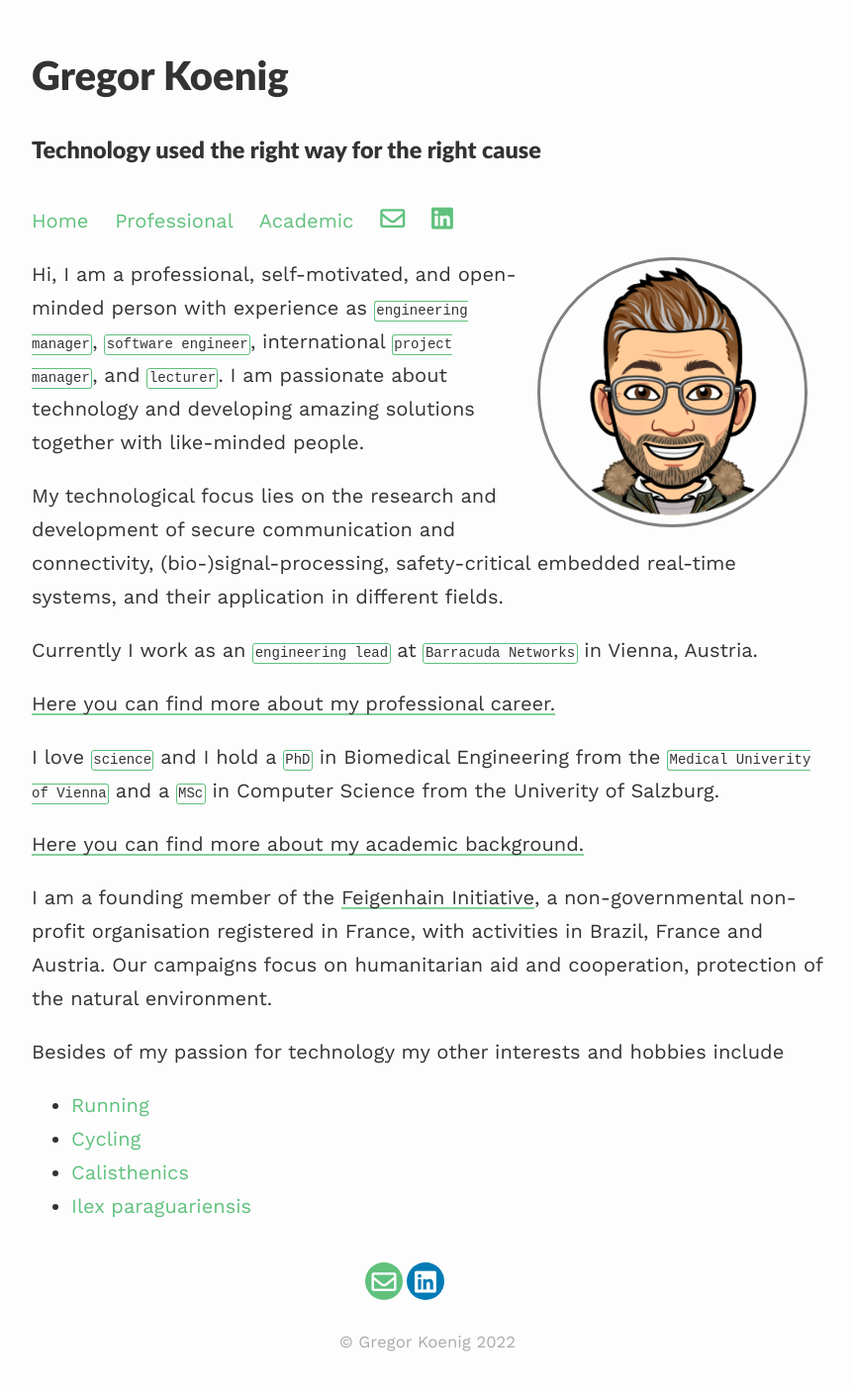
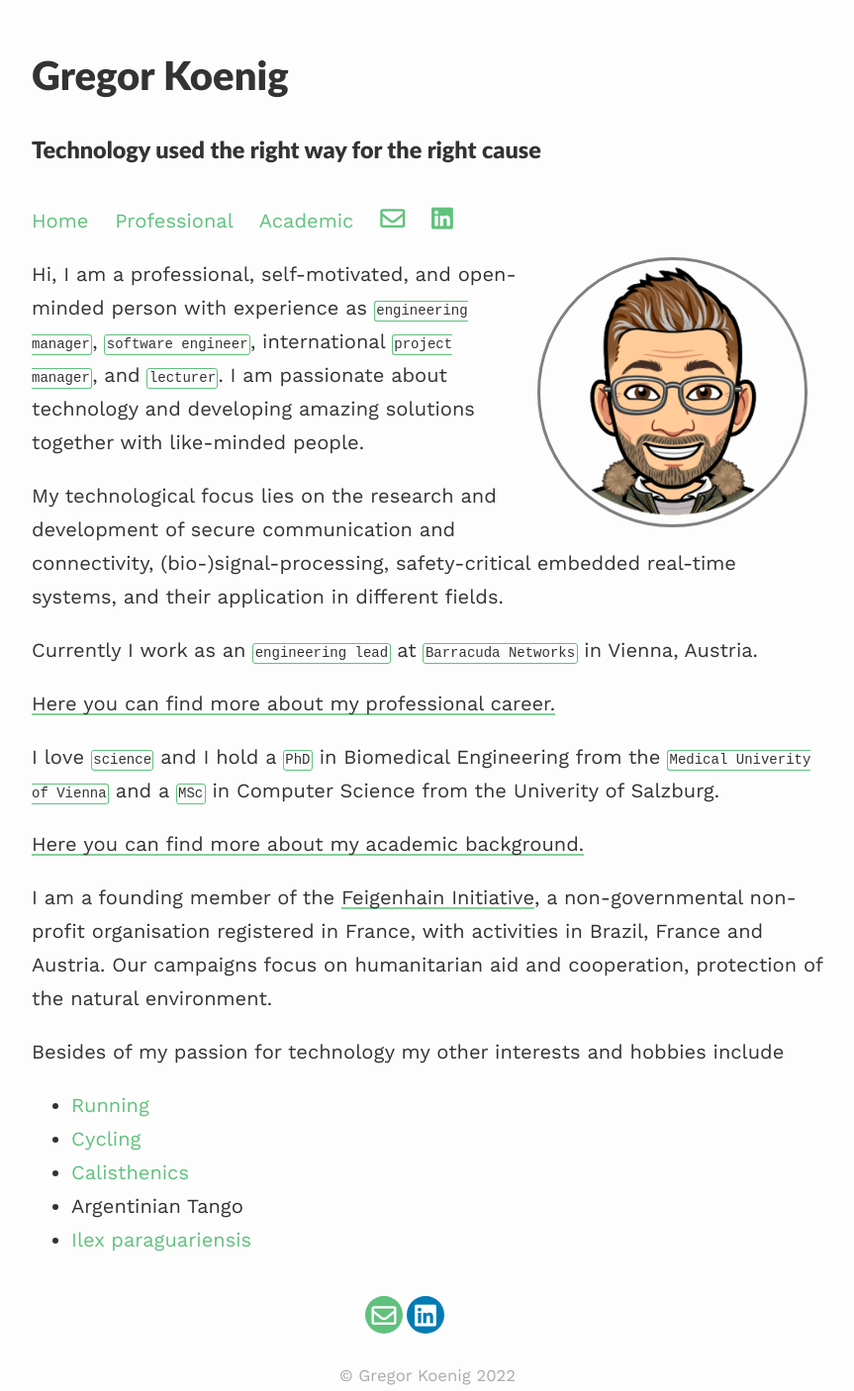
Before and after one commit to gregorkoenig/gregorkoenig.github.io, a Jekyll site: the page built from index.md, in a window 1280 px wide. Shown: the whole page at 99% size, without its empty margins (208-1071 px from the left). Built offline with Jekyll 4.4.1, drawn with Linux system fonts in a browser that asks for light colours; nearby versions of some CDN libraries; before the commit the page ends 1372 px from its top, so only the background shows below that.

Commit message:
Update index.md

```diff
--- a/index.md
+++ b/index.md
@@ -29,4 +29,5 @@ published: true
   - [Running](https://www.strava.com/athletes/mrgregor){:target="_blank"}
   - [Cycling](https://www.zwift.com/eu/athlete/61ae74ef-85af-47df-ae48-9f0ef028e34b){:target="_blank"}
   - [Calisthenics](https://stevenlow.org/overcoming-gravity/){:target="_blank"}
+  - Argentinian Tango
   - [Ilex paraguariensis](https://en.wikipedia.org/wiki/Yerba_mate){:target="_blank"}
```
